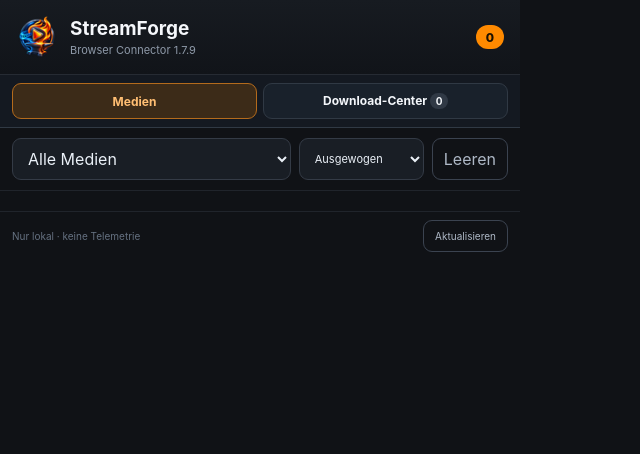
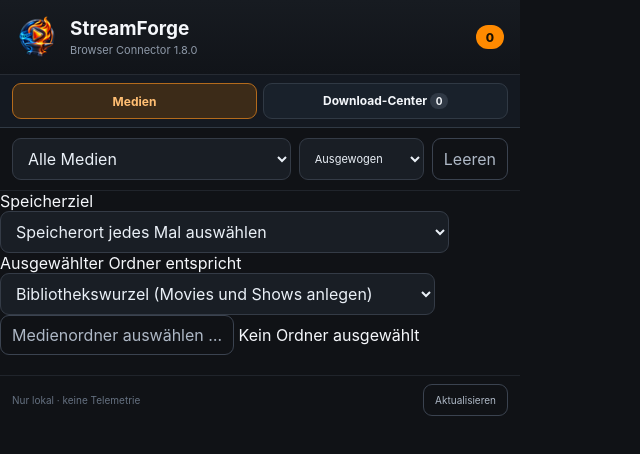
Before and after one commit to Homiiboy/StreamForge, a website with bundled scripts: page StreamForge/popup.html in a window 1280 px wide. Shown: the whole page, without its empty margins (0-640 px from the left). Built offline with nearby package versions, Linux system fonts and the light colour scheme; some packages are replaced by stand-ins of ours; no server answers.

Commit message:
feat: add 1.8.0 library destination and existing series/season folder controls

```diff
--- a/StreamForge/popup.html
+++ b/StreamForge/popup.html
@@ -1,12 +1,29 @@
 <!doctype html>
 <html lang="de"><head><meta charset="utf-8"><meta name="viewport" content="width=device-width,initial-scale=1"><title>StreamForge</title><link rel="stylesheet" href="popup.css"></head>
 <body>
-<header><img src="icons/icon48.png" alt=""><div><h1>StreamForge</h1><p>Browser Connector 1.7.9</p></div><span id="count" class="badge">0</span></header>
+<header><img src="icons/icon48.png" alt=""><div><h1>StreamForge</h1><p>Browser Connector 1.8.0</p></div><span id="count" class="badge">0</span></header>
 <nav class="viewTabs" aria-label="StreamForge Ansichten">
   <button id="viewMedia" class="tab active" aria-pressed="true">Medien</button>
   <button id="viewDownloads" class="tab" aria-pressed="false">Download-Center <span id="activeCount">0</span></button>
 </nav>
 <section class="toolbar"><select id="filter" aria-label="Stream-Typ filtern"><option value="all">Alle Medien</option><option value="hls">HLS / m3u8</option><option value="dash">DASH / mpd</option><option value="media">Direkte Medien</option></select><select id="performanceProfile" aria-label="Download-Leistungsprofil" title="Download-Leistungsprofil"><option value="gentle">Schonend</option><option value="balanced" selected>Ausgewogen</option><option value="fast">Schnell</option></select><button id="clear" class="ghost">Leeren</button></section>
+<section class="librarySettings" aria-label="Jellyfin-Ordnerverwaltung">
+  <label for="libraryMode">Speicherziel</label>
+  <select id="libraryMode" aria-label="Speicherziel">
+    <option value="ask">Speicherort jedes Mal auswählen</option>
+    <option value="downloads">Automatisch in Downloads/Movies oder Shows</option>
+    <option value="picked">Ausgewählten Medienordner verwenden (HLS/DASH)</option>
+  </select>
+  <label for="libraryPlacement">Ausgewählter Ordner entspricht</label>
+  <select id="libraryPlacement" aria-label="Art des ausgewählten Ordners">
+    <option value="library">Bibliothekswurzel (Movies und Shows anlegen)</option>
+    <option value="category">Movies- oder Shows-Verzeichnis</option>
+    <option value="series">Vorhandener Serienordner (Season anlegen)</option>
+    <option value="season">Vorhandener Staffelordner (Episode hier speichern)</option>
+  </select>
+  <button id="libraryPick" type="button" class="ghost">Medienordner auswählen …</button>
+  <span id="libraryTarget" class="libraryTarget" aria-live="polite">Kein Ordner ausgewählt</span>
+</section>
 <div id="queueSummary" class="queueSummary" aria-live="polite" hidden></div><div id="queueControls" class="queueControls" hidden><button id="queuePause" class="ghost" type="button">Warteschlange pausieren</button></div><main id="list"></main>
 <section id="downloadCenter" hidden>
   <div class="centerHeader"><strong>Download-Center</strong><button id="historyClear" class="ghost">Verlauf löschen</button></div>
```
